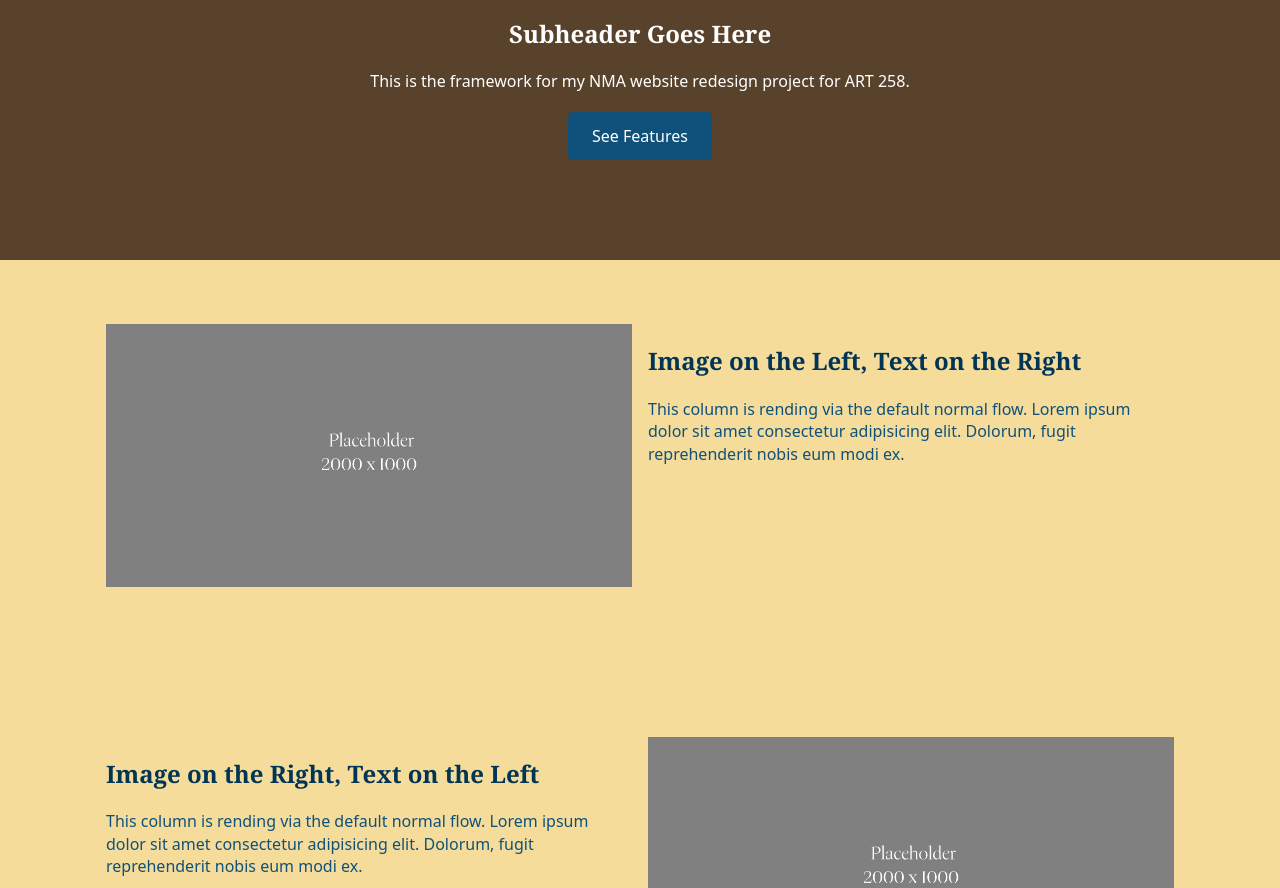
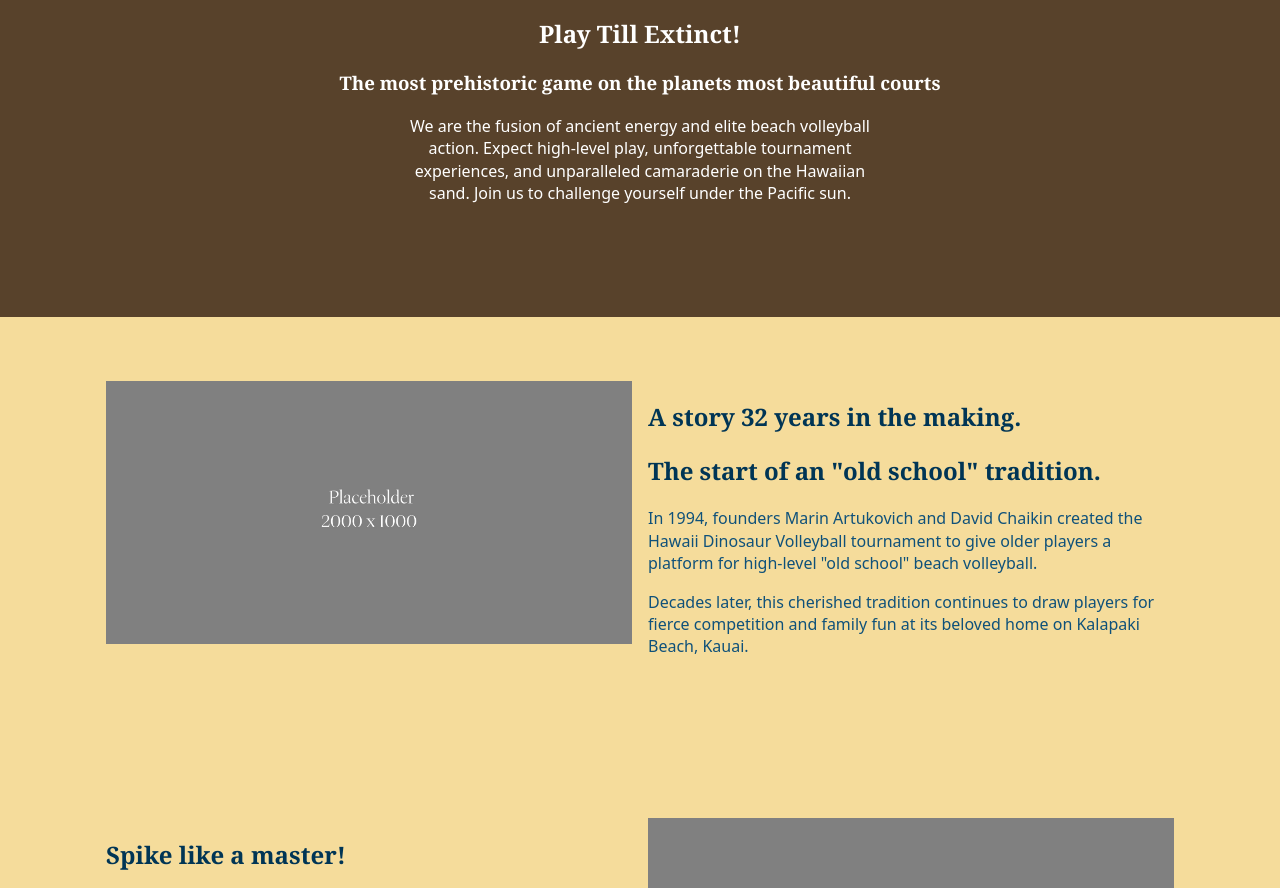
Before and after one commit to gcorpuz/dinovolleyball, a plain HTML site: page index.html in a window 1280 px wide. Shown: the part 219-1107 px from the top of the page. Drawn offline with Linux system fonts and the light colour scheme.

Commit message:
update content

```diff
--- a/index.html
+++ b/index.html
@@ -59,9 +59,12 @@
         <section class="hero text-centered">
 
                 <h1 class="slide-from-top-and-fade-in delay-0">Hawaii Dinosaur Volleyball Tournament</h1>
-                <h2 class="slide-from-top-and-fade-in delay-1">Subheader Goes Here</h2>
-                <p class="slide-from-top-and-fade-in delay-2">This is the framework for my NMA website redesign project for ART 258.</p>
-                <a href="#features" class="button slide-from-top-and-fade-in delay-3">See Features</a>
+                <h2 class="slide-from-top-and-fade-in delay-1">Play Till Extinct!</h2>
+                <h3 class="slide-from-top-and-fade-in delay-2">The most prehistoric game on the planets most beautiful courts</h3>
+                <p>We are the fusion of ancient energy and elite beach volleyball action. Expect high-level play, unforgettable tournament experiences, and unparalleled camaraderie on the Hawaiian sand. Join us to challenge yourself under the Pacific sun.</p>
+
+
+
 
         </section>
 
@@ -73,8 +76,11 @@
                         <img class="observe-me onscroll-slide-in-from-left" src="img/placeholder-2000x1000.gif" alt="Placeholder image" width="2000" height="1000">
                     </div>
                     <div class="one-half">
-                        <h2 class="observe-me onscroll-slide-in-from-right delay-4" >Image on the Left, Text on the Right</h2>
-                        <p class="observe-me onscroll-slide-in-from-right delay-6">This column is rending via the default normal flow. Lorem ipsum dolor sit amet consectetur adipisicing elit. Dolorum, fugit reprehenderit nobis eum modi ex.</p>
+                        <h2 class="observe-me onscroll-slide-in-from-right delay-4" >A story 32 years in the making. </h2>
+                        <h2 class="observe-me onscroll-slide-in-from-right delay-4" >The start of an "old school" tradition. </h2>
+                        <p class="observe-me onscroll-slide-in-from-right delay-6">In 1994, founders Marin Artukovich and David Chaikin created the Hawaii Dinosaur Volleyball tournament to give older players a platform for high-level "old school" beach volleyball.</p>
+                        <p class="observe-me onscroll-slide-in-from-right delay-6"> Decades later, this cherished tradition continues to draw players for fierce competition and family fun at its beloved home on Kalapaki Beach, Kauai.</p>
+
                     </div>
                 </div>
 
@@ -85,12 +91,12 @@
             <div class="container">
 
                 <div class="row swapped">
-                    <div class="one-half">
+                    <div class="one-half ">
                         <img src="img/placeholder-2000x1000.gif" alt="Placeholder image" width="2000" height="1000">
                     </div>
-                    <div class="one-half">
-                        <h2>Image on the Right, Text on the Left</h2>
-                        <p>This column is rending via the default normal flow. Lorem ipsum dolor sit amet consectetur adipisicing elit. Dolorum, fugit reprehenderit nobis eum modi ex.</p>
+                    <div class="one-half ">
+                        <h2>Spike like a master!</h2>
+                        <p>Competition is open to everyone, from our youngest Keiki to the toughest "Dino" Masters! Beyond the legendary high-age combined divisions, we invite family teams-like the popular Father/Son and Mother/Daughter brackets-to compete in a spirited environment that embraces all generations of beach volleyball players.</p>
                     </div>
                 </div>
 
@@ -103,7 +109,8 @@
                 <div class="row">
                     <div class="one-half centered">
                         <img src="img/placeholder-2000x1000.gif" alt="Placeholder image" width="2000" height="1000">
-                        <h2>A Centered Column</h2>
+                        <h2>Laugh with every generation.</h2>
+                        <h2>Return for the memories!</h2>
                         <p>This column is rending via the default normal flow. Lorem ipsum dolor sit amet consectetur adipisicing elit. Dolorum, fugit reprehenderit nobis eum modi ex.</p>
                     </div>
                 </div>
```
